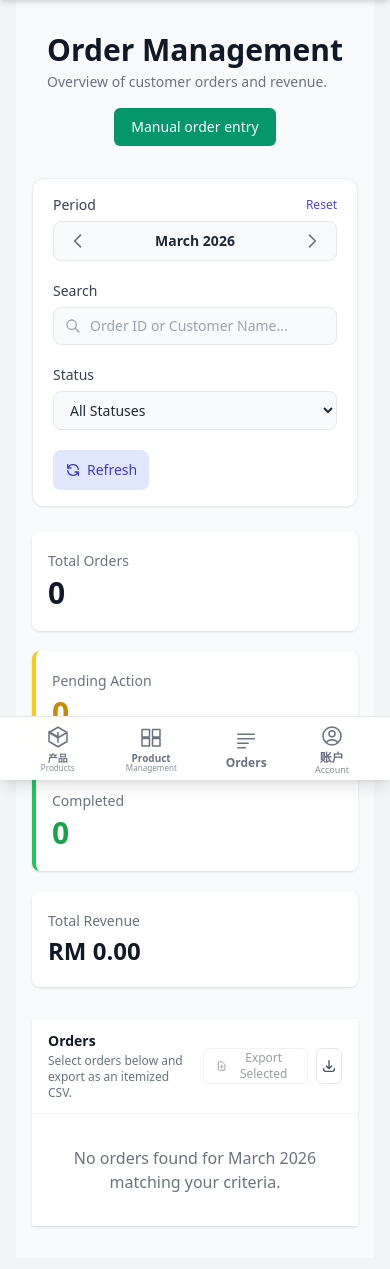
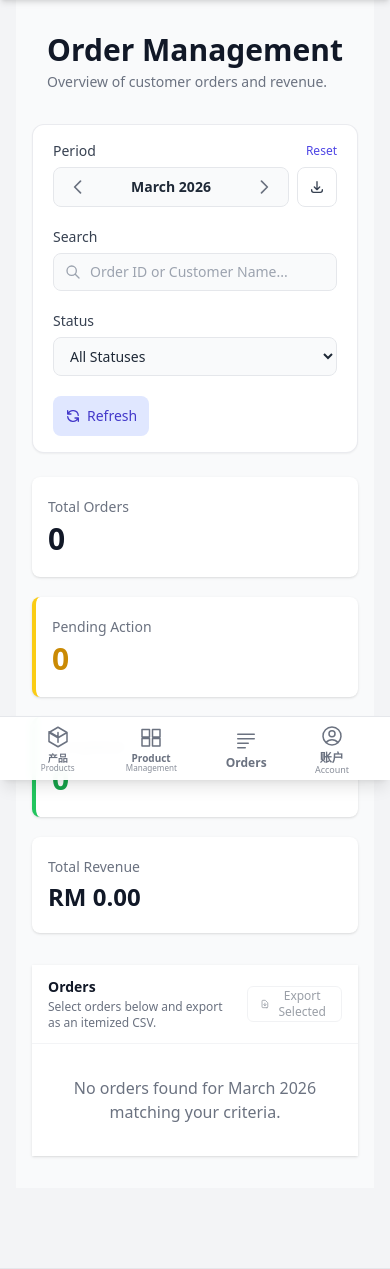
Before and after one commit to chloekoo-kky/distributorplatform, a Django app: page /order/manage/ in a window 390 px wide. Shown: the part 64-1333 px from the top of the page. Run offline with Django 4.2, Linux system fonts and the light colour scheme; the visitor is signed in with stand-in values (Sample User, id 1); data comes from the database, SQL or seed files in the repository; data that the repository does not hold is empty; some libraries are stand-ins or nearby versions.

Commit message:
order management mobile version

```diff
--- a/app/order/templates/order/manage_orders.html
+++ b/app/order/templates/order/manage_orders.html
@@ -17,11 +17,6 @@
                 <h1 class="text-3xl font-bold text-gray-900">Order Management</h1>
                 <p class="mt-1 text-sm text-gray-500">Overview of customer orders and revenue.</p>
             </div>
-            {% if show_manual_order_link %}
-            <button type="button" @click="showManualOrderModal = true" class="inline-flex items-center px-4 py-2 border border-transparent text-sm font-medium rounded-md text-white bg-emerald-600 hover:bg-emerald-700 focus:outline-none focus:ring-2 focus:ring-offset-2 focus:ring-emerald-500">
-                Manual order entry
-            </button>
-            {% endif %}
         </div>
 
 
@@ -42,13 +37,21 @@
                                 Reset
                             </button>
                         </div>
-                        <div class="flex items-center justify-between bg-gray-50 border border-gray-200 rounded-lg h-10 px-2">
+                        <div class="flex items-center gap-2">
+                            <div class="flex-1 flex items-center justify-between bg-gray-50 border border-gray-200 rounded-lg h-10 px-2">
                                 <button @click="prevMonth()" class="p-1.5 hover:bg-gray-200 rounded-md text-gray-500 hover:text-indigo-600 focus:outline-none focus:ring-1 focus:ring-indigo-500" title="Previous month">
                                     <svg class="h-5 w-5" fill="none" stroke="currentColor" viewBox="0 0 24 24"><path stroke-linecap="round" stroke-linejoin="round" stroke-width="2" d="M15 19l-7-7 7-7"></path></svg>
                                 </button>
                                 <span class="text-sm font-semibold text-gray-800 select-none min-w-[7rem] text-center" x-text="currentMonthLabel"></span>
                                 <button @click="nextMonth()" class="p-1.5 hover:bg-gray-200 rounded-md text-gray-500 hover:text-indigo-600 focus:outline-none focus:ring-1 focus:ring-indigo-500" title="Next month">
                                     <svg class="h-5 w-5" fill="none" stroke="currentColor" viewBox="0 0 24 24"><path stroke-linecap="round" stroke-linejoin="round" stroke-width="2" d="M9 5l7 7-7 7"></path></svg>
+                                </button>
+                            </div>
+                            <button type="button"
+                                    @click="openExportModal()"
+                                    class="inline-flex justify-center items-center w-10 h-10 rounded-lg text-gray-700 bg-white border border-gray-200 hover:bg-gray-50 focus:outline-none focus:ring-2 focus:ring-offset-1 focus:ring-indigo-500 transition-colors"
+                                    title="Export by period (CSV)">
+                                <svg class="h-4 w-4" fill="none" stroke="currentColor" viewBox="0 0 24 24"><path stroke-linecap="round" stroke-linejoin="round" stroke-width="2" d="M4 16v1a3 3 0 003 3h10a3 3 0 003-3v-1m-4-4l-4 4m0 0l-4-4m4 4V4"></path></svg>
                             </button>
                         </div>
                     </div>
@@ -77,8 +80,8 @@
                         </select>
                     </div>
 
-                    {# 4. Actions: keep only refresh here; exports live above table #}
-                    <div class="md:col-span-3 flex justify-start md:justify-end">
+                    {# 4. Actions #}
+                    <div class="md:col-span-3 flex flex-wrap justify-start md:justify-end gap-2">
                         <button type="button"
                                 @click="fetchOrders(1)"
                                 class="inline-flex justify-center items-center gap-1.5 px-3 py-2.5 h-10 rounded-lg text-sm font-medium text-indigo-700 bg-indigo-100 hover:bg-indigo-200 focus:outline-none focus:ring-2 focus:ring-offset-1 focus:ring-indigo-500 transition-colors">
@@ -128,7 +131,7 @@
         {# --- Orders Table --- #}
         <div class="bg-white shadow overflow-hidden sm:rounded-lg">
 
-            {# Table header with exports in top-right #}
+            {# Table header #}
             <div class="px-4 py-3 sm:px-6 sm:py-4 border-b border-gray-100 flex items-center justify-between gap-3">
                 <div>
                     <h2 class="text-sm font-semibold text-gray-900">Orders</h2>
@@ -141,12 +144,6 @@
                             class="inline-flex justify-center items-center gap-1.5 px-3 py-2 h-9 rounded-md text-xs sm:text-sm font-medium text-gray-700 bg-white border border-gray-200 hover:bg-gray-50 focus:outline-none focus:ring-2 focus:ring-offset-1 focus:ring-indigo-500 disabled:opacity-50 disabled:cursor-not-allowed disabled:hover:bg-white transition-colors">
                         <svg class="h-4 w-4" fill="none" stroke="currentColor" viewBox="0 0 24 24"><path stroke-linecap="round" stroke-linejoin="round" stroke-width="2" d="M12 10v6m0 0l-3-3m3 3l3-3m2 8H7a2 2 0 01-2-2V5a2 2 0 012-2h5.586a1 1 0 01.707.293l5.414 5.414a1 1 0 01.293.707V19a2 2 0 01-2 2z"></path></svg>
                         Export Selected
-                    </button>
-                    <button type="button"
-                            @click="openExportModal()"
-                            class="inline-flex justify-center items-center w-9 h-9 rounded-md border border-gray-200 text-gray-600 bg-white hover:bg-gray-50 focus:outline-none focus:ring-2 focus:ring-offset-1 focus:ring-indigo-500 transition-colors"
-                            title="Export by period (CSV)">
-                        <svg class="h-4 w-4" fill="none" stroke="currentColor" viewBox="0 0 24 24"><path stroke-linecap="round" stroke-linejoin="round" stroke-width="2" d="M4 16v1a3 3 0 003 3h10a3 3 0 003-3v-1m-4-4l-4 4m0 0l-4-4m4 4V4"></path></svg>
                     </button>
                 </div>
             </div>
@@ -162,6 +159,7 @@
                 No orders found for <span x-text="currentMonthLabel"></span> matching your criteria.
             </div>
 
+            <div class="overflow-x-auto">
             <table x-show="!isLoading && items.length > 0" class="min-w-full divide-y divide-gray-200" style="display: none;">
                 <thead class="bg-gray-50">
                     <tr>
@@ -213,11 +211,9 @@
                                     lines.push('');
                                     lines.push('Items:');
                                     this.details.forEach(item => {
-                                        lines.push(`- ${item.product_name} (${item.sku}) x${item.quantity} @ RM ${parseFloat(item.selling_price).toFixed(2)} = RM ${parseFloat(item.total).toFixed(2)}`);
+                                        lines.push(`- ${item.product_name} (${item.sku}) x${item.quantity}`);
                                     });
-                                    lines.push('');
-                                    lines.push(`Total: ${this.$root.formatMoney(order.total_value)}`);
-                                    const text = lines.join('\\n');
+                                    const text = lines.join('\n');
 
                                     if (navigator.clipboard && navigator.clipboard.writeText) {
                                         await navigator.clipboard.writeText(text);
@@ -360,6 +356,7 @@
                     </tbody>
                 </template>
             </table>
+            </div>
 
             {# ... Pagination ... #}
              <div x-show="!isLoading && items.length > 0" class="bg-white px-4 py-3 flex items-center justify-between border-t border-gray-200 sm:px-6">
```
Also changed, not shown: app/media/blog_gallery/DEPO-PROVERA.webp (added), app/media/blog_gallery/jcain.webp (added). Lines whose indentation alone changed are shown as unchanged.
